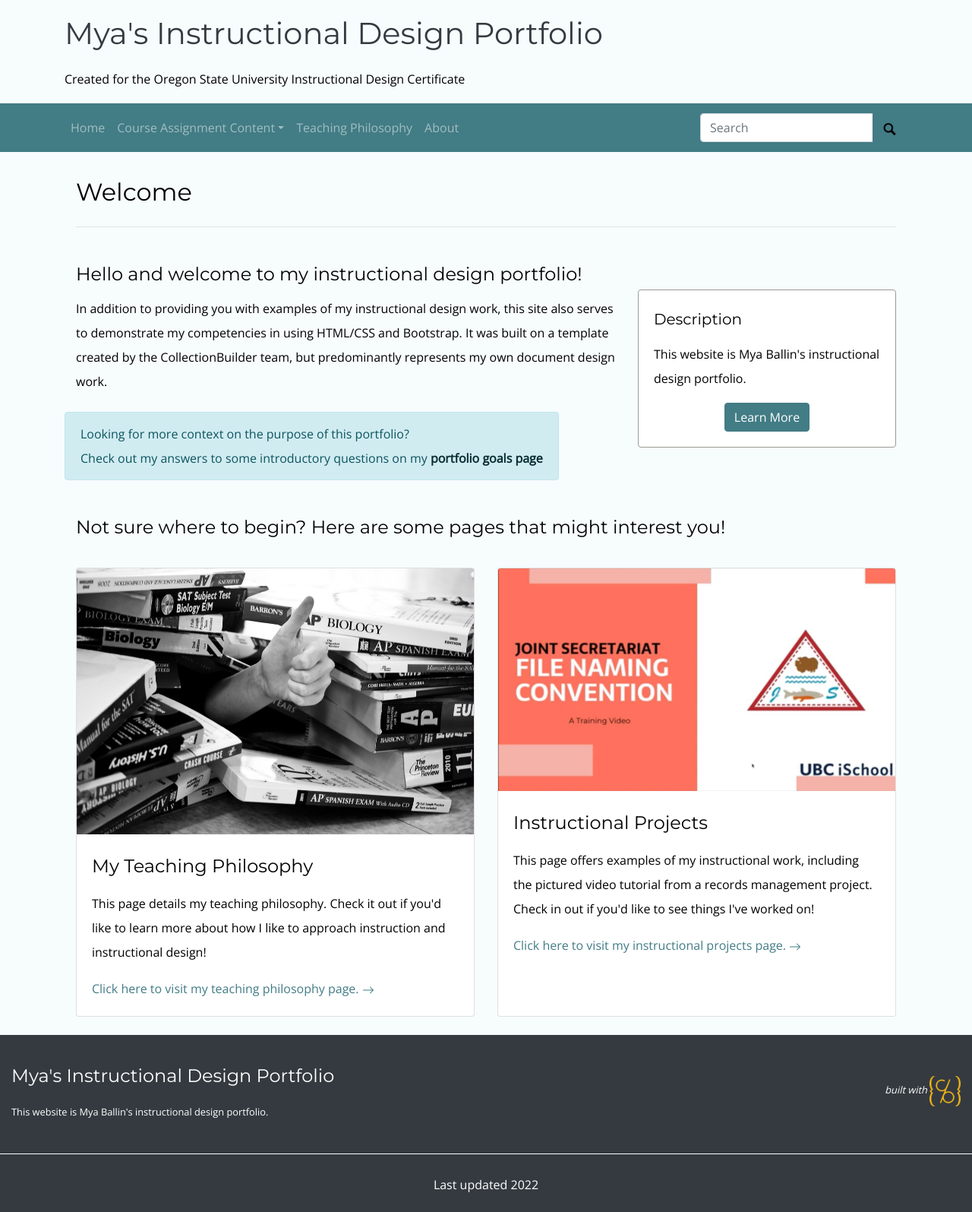
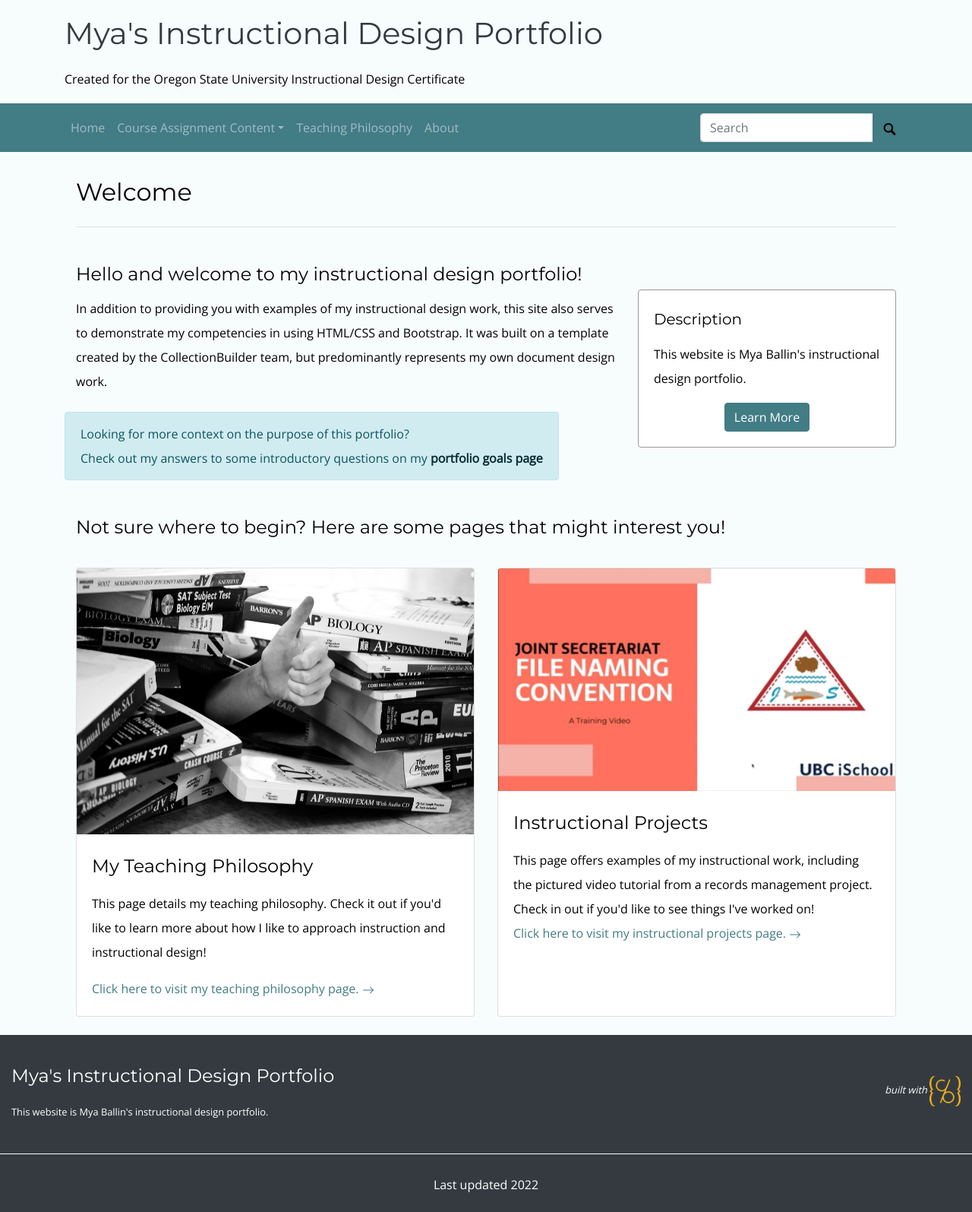
Before and after one commit to mxballin/instructional-design, a Jekyll site: the page built from index.md, in a window 1280 px wide. Shown: the whole page at 76% size. Built offline with Jekyll 4.4.1, drawn with Linux system fonts in a browser that asks for light colours; some web fonts are replaced.

Commit message:
Update home-infographic.html

```diff
--- a/_layouts/home-infographic.html
+++ b/_layouts/home-infographic.html
@@ -41,7 +41,7 @@ layout: page
             <img class="card-img-top" src="https://raw.githubusercontent.com/mxballin/instructional-design/main/objects/JointSecretariat.jpg" alt="A screenshot of a presentation titled 'Joint Secretariat File Naming Convention'">
             <div class="card-body">
                                   <h4 class="card-title">Instructional Projects</h4>
-                                                        <p class="card-text">This page offers examples of my instructional work, including the pictured video tutorial from a records management project. Check in out if you'd like to see things I've worked on!</p>
+                                                        <p class="card-text mb-0">This page offers examples of my instructional work, including the pictured video tutorial from a records management project. Check in out if you'd like to see things I've worked on!</p>
                                                                             <a href="https://instructional-design.mxballin.com/week8" class="card-link">Click here to visit my instructional projects page. <svg xmlns="http://www.w3.org/2000/svg" width="16" height="16" fill="currentColor" class="bi bi-arrow-right" title="right pointing arrow icon" viewBox="0 0 16 16">
   <path fill-rule="evenodd" d="M1 8a.5.5 0 0 1 .5-.5h11.793l-3.147-3.146a.5.5 0 0 1 .708-.708l4 4a.5.5 0 0 1 0 .708l-4 4a.5.5 0 0 1-.708-.708L13.293 8.5H1.5A.5.5 0 0 1 1 8z"/>
 </svg></a>
```
